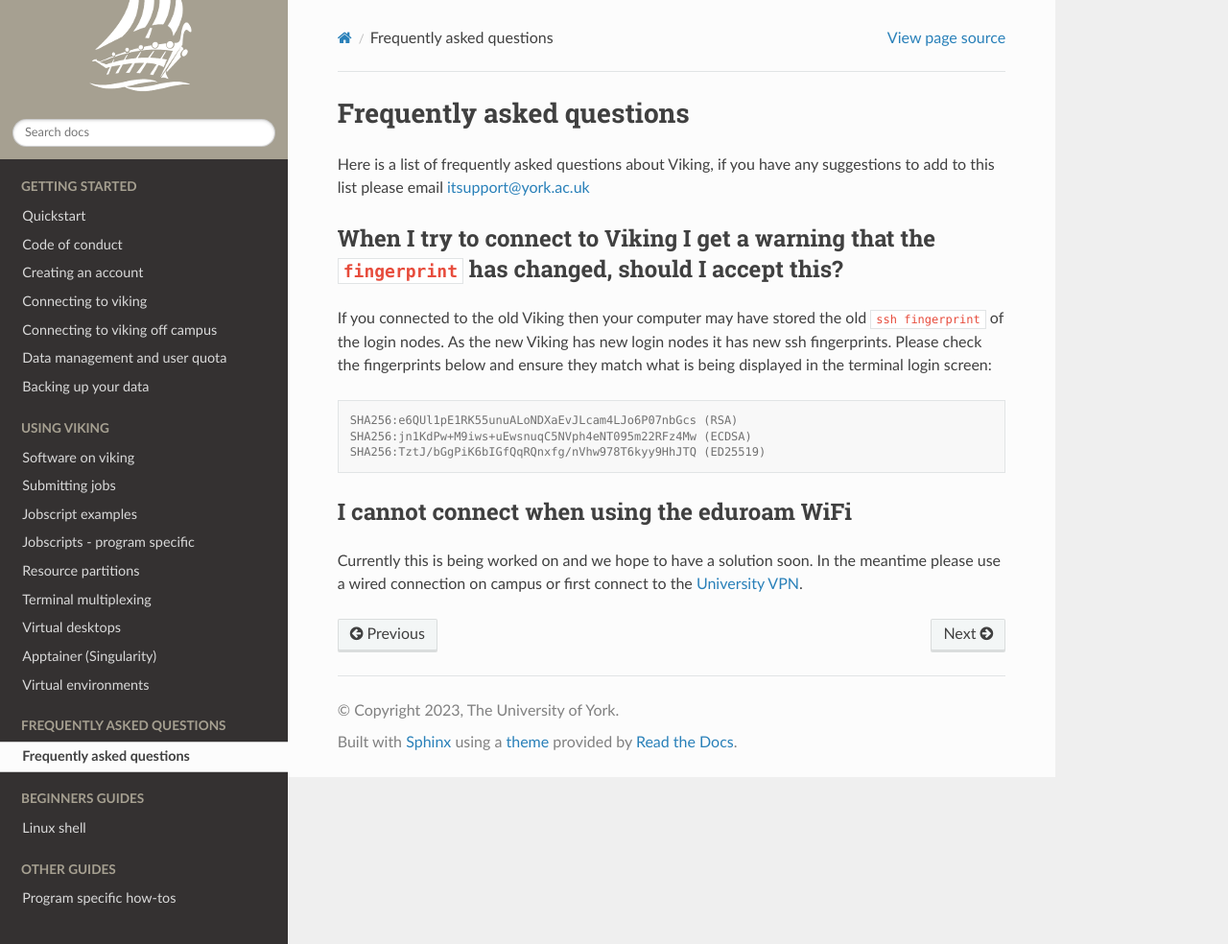
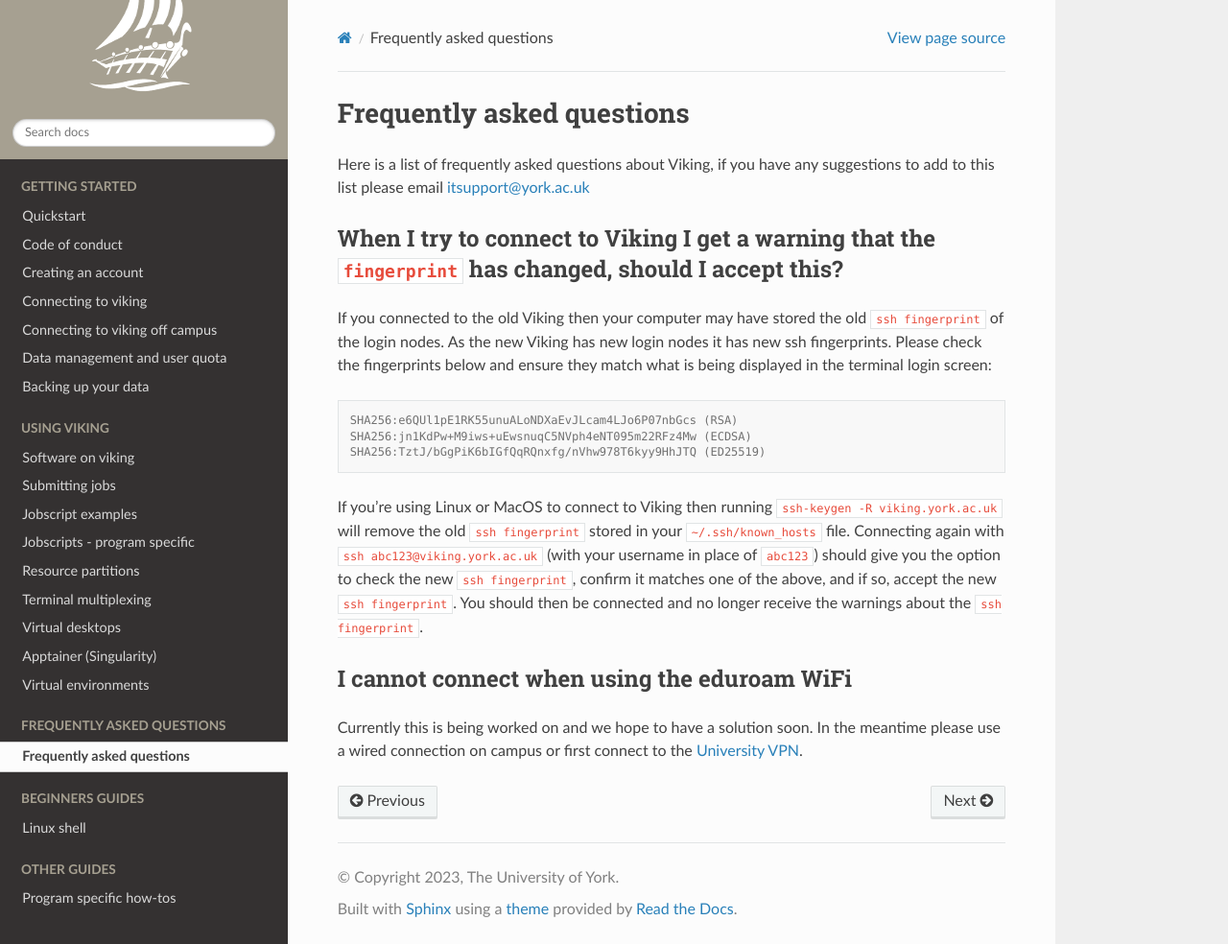
Before and after one commit to university-of-york/research-it-documentation, a Sphinx documentation site: the page built from docs/source/faq/faq.rst, in a window 1280 px wide and 984 px high. Shown: the whole window at 96% size. Built offline with Sphinx 7.4.7 and the Read the Docs theme 2.0.0, drawn with Linux system fonts in a browser that asks for light colours.

Commit message:
more info in faq

```diff
--- a/docs/source/faq/faq.rst
+++ b/docs/source/faq/faq.rst
@@ -17,8 +17,10 @@
    SHA256:jn1KdPw+M9iws+uEwsnuqC5NVph4eNT095m22RFz4Mw (ECDSA)
    SHA256:TztJ/bGgPiK6bIGfQqRQnxfg/nVhw978T6kyy9HhJTQ (ED25519)
 
+If you're using Linux or MacOS to connect to Viking then running ``ssh-keygen -R viking.york.ac.uk`` will remove the old ``ssh fingerprint`` stored in your ``~/.ssh/known_hosts`` file. Connecting again with ``ssh abc123@viking.york.ac.uk`` (with your username in place of ``abc123``) should give you the option to check the new ``ssh fingerprint``, confirm it matches one of the above, and if so, accept the new ``ssh fingerprint``. You should then be connected and no longer receive the warnings about the ``ssh fingerprint``.
+
 
 I cannot connect when using the eduroam WiFi
 ^^^^^^^^^^^^^^^^^^^^^^^^^^^^^^^^^^^^^^^^^^^^
 
-Currently this is being worked on and we hope to have a solution soon. In the meantime please use a wired connection on campus or first connect to the :doc:`University VPN </getting_started/connecting_off_campus>`.
+Currently this is being worked on and we hope to have a solution soon. In the meantime please use a wired connection on campus or first connect to the `University VPN <https://www.york.ac.uk/it-services/services/vpn/>`_.
```
